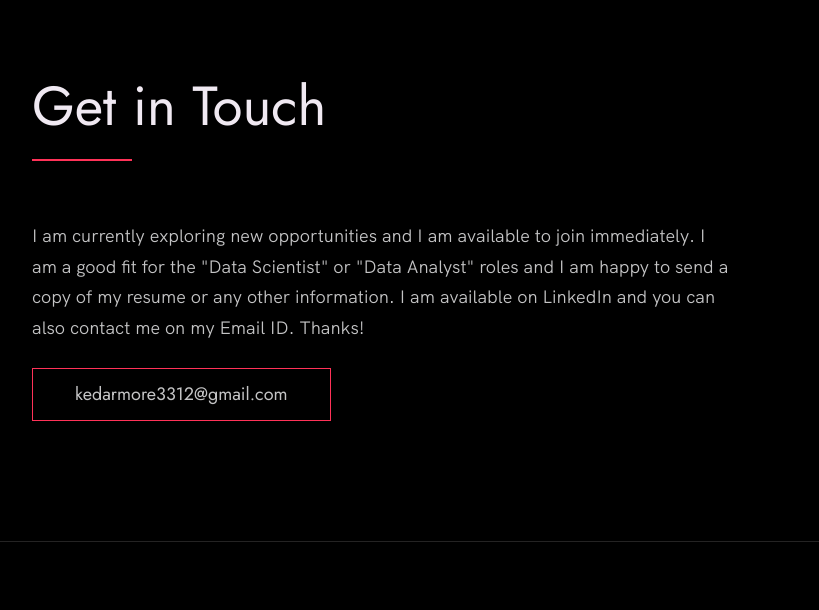
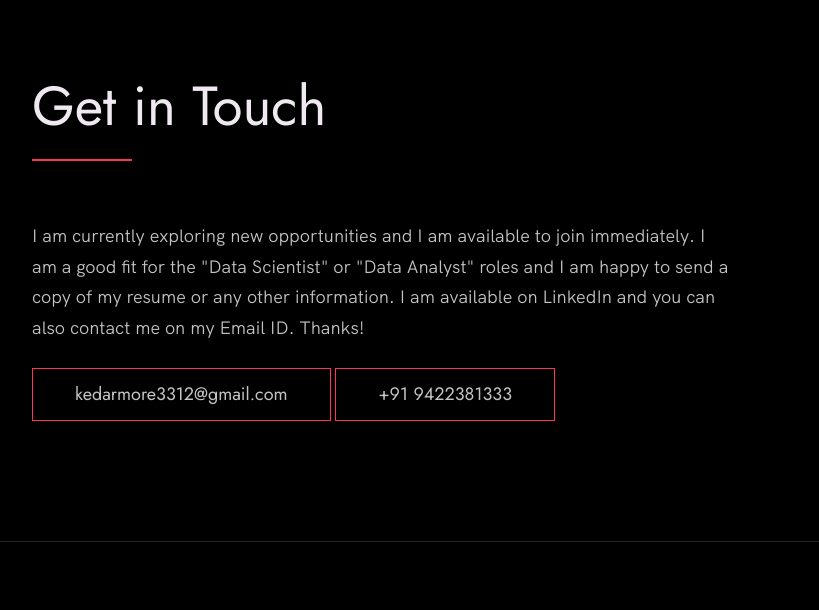
Before and after one commit to Kedar3312/kedar3312.github.io, a plain HTML site: page index.html in a window 1280 px wide. Shown: the part 4835-5445 px from the top of the page, without its empty margins (58-877 px from the left). Drawn offline with Linux system fonts and the light colour scheme.

Commit message:
initiate

```diff
--- a/index.html
+++ b/index.html
@@ -1,13 +1,12 @@
 <!--
   Hello 😊.
 
-  This template is designed and developed by Nisar Hassan Naqvi
+  This template is designed and developed by xyz
   for anyone to use for free or customize the way they like.
 
-  Github Repo: https://github.com/nisarhassan12/portfolio-template/
-  My Website: https://nisar.dev
 
-  For business & inquires, contact me => syednisarhassan12@gmail.com
+
+  For business & inquires, contact me => xyz@abcmail.com
 -->
 
 <!--
@@ -247,6 +246,7 @@
         </p>
         <!-- Replace the email with yours -->
         <a href=mailto:"https://mail.google.com/mail/u/0/?tab=rm&ogbl#inbox?compose=GTvVlcSMTRvKghdThZmttlfLhNqRJJMRXXxlhNMHRqjgHcsdKftQFZgfJXnmdMLdJkftkWFvtgfTq" class="btn">kedarmore3312@gmail.com</a>
+        <a href="" class="btn">+91 9422381333</a>
       </div>
     </div>
   </section>
```
